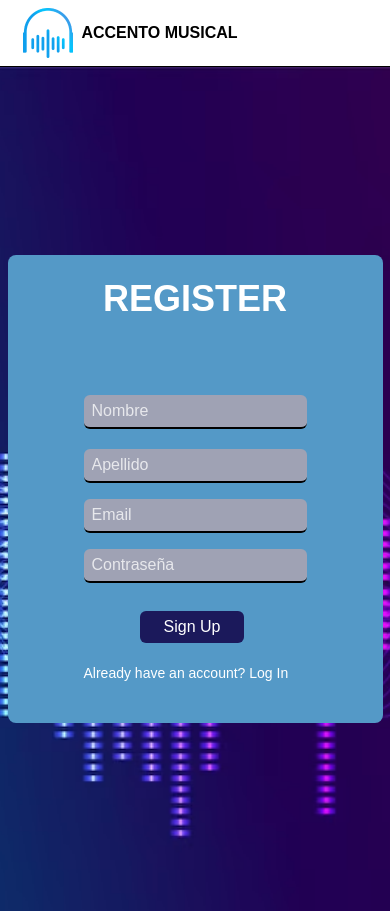
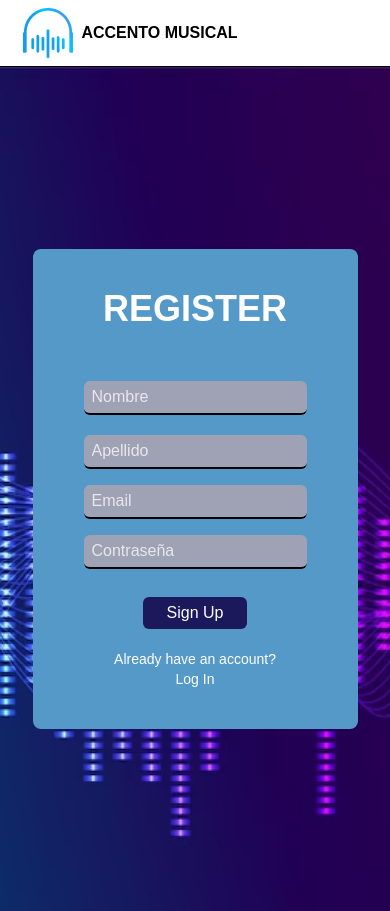
Before and after one commit to solanamr/music-app, a React (Vite) app: page /register in a window 390 px wide. Built offline with nearby package versions, Linux system fonts and the light colour scheme.

Commit message:
responsive register

```diff
--- a/src/components/register/Register.jsx
+++ b/src/components/register/Register.jsx
@@ -34,7 +34,7 @@ const Register = () => {
   return (
     <section>
     <Navbar2/>
-          <div
+        <div
         className="flex flex-col items-center justify-center h-screen bg-cover bg-no-repeat bg-center"
         style={{
           backgroundImage: `url(${background})`,
@@ -42,9 +42,9 @@ const Register = () => {
         }}
       >
         {/* <div className="bg-lightBlue lg:bg-white lg:bg-opacity-20 lg:backdrop-blur-lg lg:border lg:border-white lg:drop-shadow-lg flex-row justify-center  max-w-sm   rounded-lg text-white"></div> */}
-        <div className="bg-lightBlue  lg:border lg:border-white lg:drop-shadow-lg flex-row justify-center  max-w-sm   rounded-lg text-white">
-         <div className="mt-6">
-         <h1 className="title m-6 text-4xl font-bold justify-center text-center uppercase">
+        <div className="bg-lightBlue  lg:border lg:border-white lg:drop-shadow-lg flex-row justify-center w-5/6  rounded-lg text-white md:w-1/4">
+         <div className="mt-10">
+         <h1 className="title text-4xl font-bold justify-center text-center uppercase">
             Register
           </h1>
          </div>
@@ -55,9 +55,9 @@ const Register = () => {
           >
             {" "}
             {/* handleSubmit valida los input antes de invocar onSubmit */}
-            <div className="mx-7">
+            <div className="flex justify-center">
               <input
-                className=" mx-7 my-3 py-1 px-2 border-b-2 border-black rounded-md bg-lightGrey text-black placeholder-white placeholder-opacity-75"
+                className=" my-3 py-1 px-2 border-b-2 border-black rounded-md bg-lightGrey text-black placeholder-white placeholder-opacity-75"
                 type="text"
                 name="name"
                 placeholder="Nombre"
@@ -78,10 +78,10 @@ const Register = () => {
                 </span>
               )}
             </div>
-            <div className="mx-7">
+            <div className="flex justify-center">
 
               <input
-                className="mx-7 my-2 py-1 px-2 border-b-2 border-black rounded-md bg-lightGrey text-black placeholder-white placeholder-opacity-75"
+                className=" my-2 py-1 px-2 border-b-2 border-black rounded-md bg-lightGrey text-black placeholder-white placeholder-opacity-75"
                 type="text"
                 name="lastName"
                 placeholder="Apellido"
@@ -102,10 +102,10 @@ const Register = () => {
                 </span>
               )}
             </div>
-            <div className="mx-7">
+            <div className="flex justify-center">
 
               <input
-                className=" mx-7 my-2 py-1 px-2 border-b-2 border-black rounded-md bg-lightGrey text-black placeholder-white placeholder-opacity-75"
+                className="my-2 py-1 px-2 border-b-2 border-black rounded-md bg-lightGrey text-black placeholder-white placeholder-opacity-75"
                 type="text"
                 name="email"
                 placeholder="Email"
@@ -126,10 +126,10 @@ const Register = () => {
                 </span>
               )}
             </div>
-            <div className="mx-7">
+            <div className="flex justify-center">
 
               <input
-                className="mx-7 my-2 py-1 px-2 border-b-2 border-black rounded-md bg-lightGrey text-black placeholder-white placeholder-opacity-75"
+                className="my-2 py-1 px-2 border-b-2 border-black rounded-md bg-lightGrey text-black placeholder-white placeholder-opacity-75"
                 name="password"
                 type="password"
                 placeholder="Contraseña"
@@ -151,16 +151,18 @@ const Register = () => {
                 </span>
               )}
             </div>
+            <div className="flex justify-center">
             <button
               type="submit"
 
               // value="submit"
-              className=" text-white bg-purple px-6 py-1 rounded-md ml-28 mt-5 mb-5"
+              className=" text-white bg-purple px-6 py-1 rounded-md mt-5 mb-5"
             >
               Sign Up
             </button>
-            <div className="register">
-              <p className="mx-14 text-sm">
+            </div>
+            <div className="flex justify-center">
+              <p className="mx-14 text-sm text-center">
                 Already have an account?
                 <Link to="/login" className="hover:underline">
                   {" "}
```
